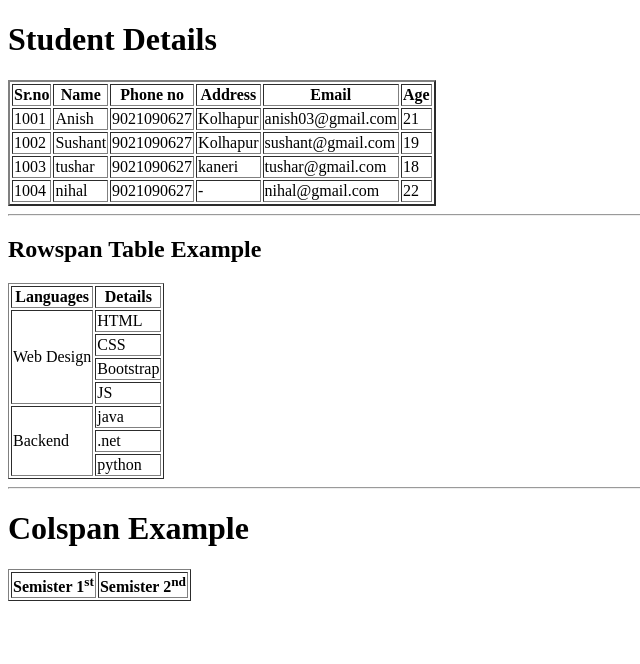
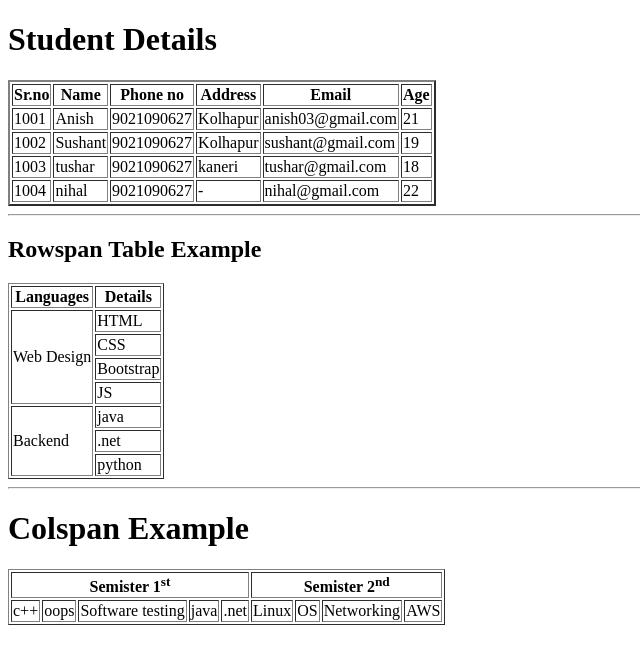
Before and after one commit to anishm03/Learning_html, a plain HTML site: page table_format.html in a window 1280 px wide. Shown: the whole page, without its empty margins (0-640 px from the left). Drawn offline with Linux system fonts and the light colour scheme.

Commit message:
colspan new table

```diff
--- a/table_format.html
+++ b/table_format.html
@@ -97,10 +97,27 @@
     <table border="1">
         <thead>
             <tr>
-                <th>Semister 1<sup>st</sup></th>
-                <th>Semister 2<sup>nd</sup></th>
+                <th colspan="5">Semister 1<sup>st</sup></th>
+                <th colspan="4">Semister 2<sup>nd</sup></th>
             </tr>
         </thead>
+        <tbody>
+            <tr>
+                <td>c++</td>
+                <td>oops</td>
+                <td>Software testing</td>
+                <td>java</td>
+                <td>.net</td>
+                <td>Linux</td>
+                <td>OS</td>
+                <td>Networking</td>
+                <td>AWS</td>
+            </tr>
+
+
+
+
+        </tbody>
     </table>
 </body>
 </html>
```
